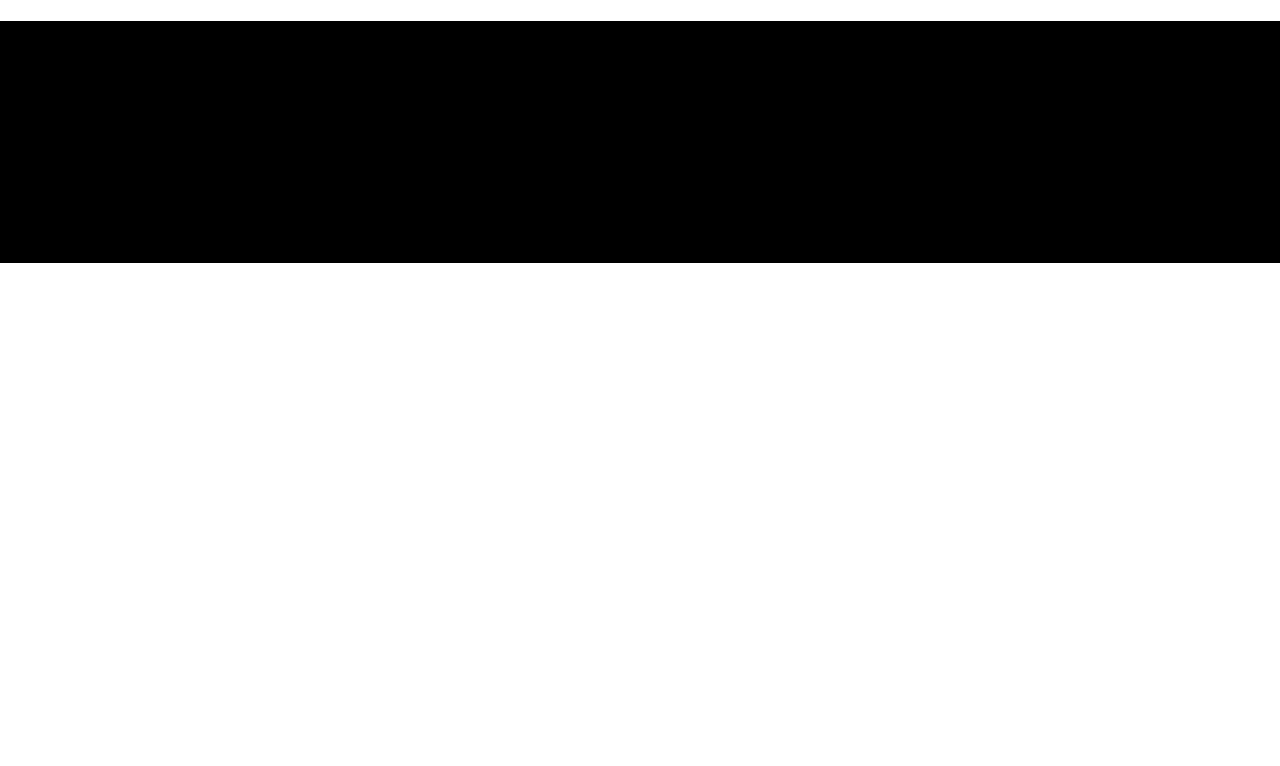
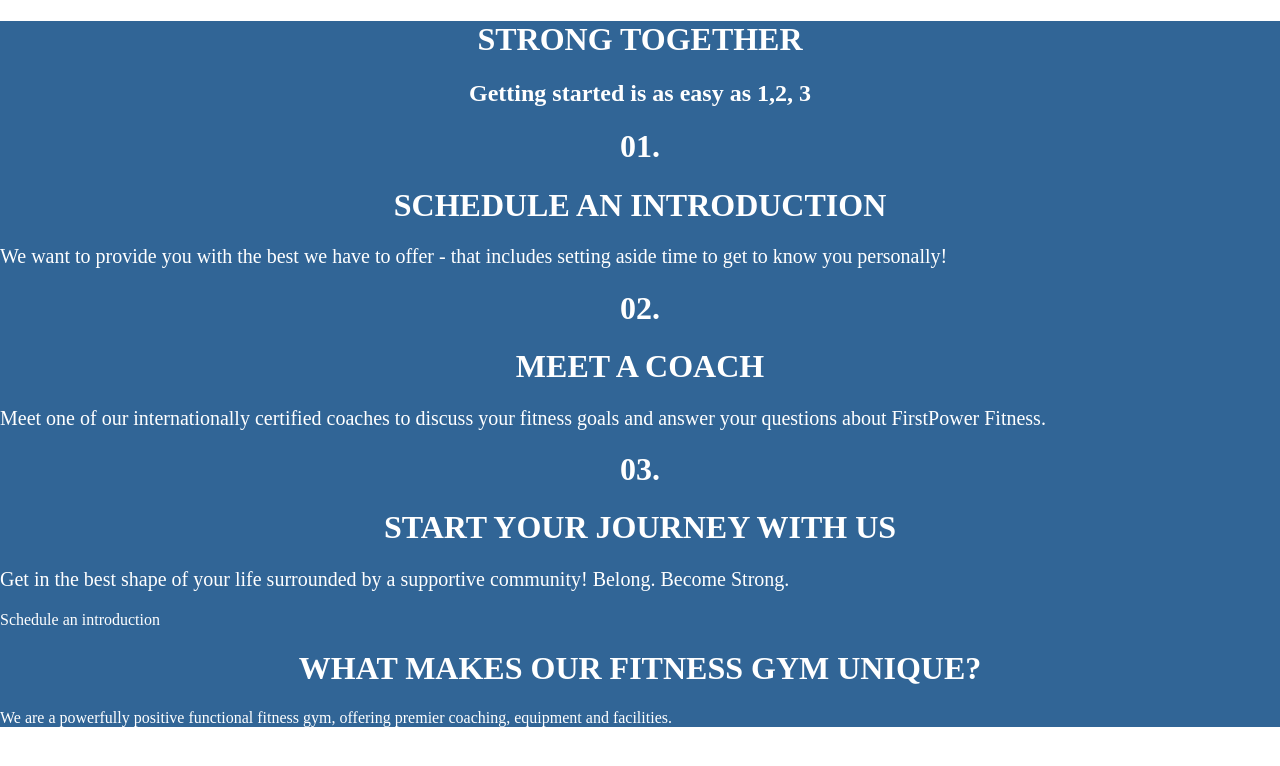
Before and after one commit to Eddahkarambu/Fitness-web-app, a React (Create React App) app: page /Services in a window 1280 px wide. Shown: the top 766 px of the page. Built offline with nearby package versions, Linux system fonts and the light colour scheme.

Commit message:
add button

```diff
--- a/src/Components/Services.css
+++ b/src/Components/Services.css
@@ -1,6 +1,17 @@
 
     .Serve{
-      background-color: black;
+      background-color: rgb(49, 101, 150);
+      color: white;
+    }
+    .para1{
+      font-size: 20px;
+      display: block;
+    word-wrap: break-word;
+    }
+    .introduction2{
+      /* display: flex; */
+      height:400px;
+      width: 500px;
     }
 
   /* .service{
--- a/src/Components/Services.js
+++ b/src/Components/Services.js
@@ -12,11 +12,42 @@ function Services() {
         <h1>01.</h1>
         <div>
           <h1>SCHEDULE AN INTRODUCTION</h1>
-          <p>
+          <p className="para1">
             We want to provide you with the best we have to offer - that
             includes setting aside time to get to know you personally!
           </p>
         </div>
+      </div>
+
+      <div className="intorduction2">
+        <h1>02.</h1>
+        <div>
+          <h1>MEET A COACH</h1>
+          <p className="para1">
+            Meet one of our internationally certified coaches to discuss your
+            fitness goals and answer your questions about FirstPower Fitness.
+          </p>
+        </div>
+      </div>
+
+      <div className="intorduction2">
+        <h1>03.</h1>
+        <div>
+          <h1>START YOUR JOURNEY WITH US</h1>
+          <p className="para1">
+            Get in the best shape of your life surrounded by a supportive
+            community! Belong. Become Strong.
+          </p>
+        </div>
+      </div>
+      <div className="Schedule"> Schedule an introduction</div>
+
+      <div>
+        <h1>WHAT MAKES OUR FITNESS GYM UNIQUE?</h1>
+        <p>
+          We are a powerfully positive functional fitness gym, offering premier
+          coaching, equipment and facilities.
+        </p>
       </div>
     </div>
   );
```
